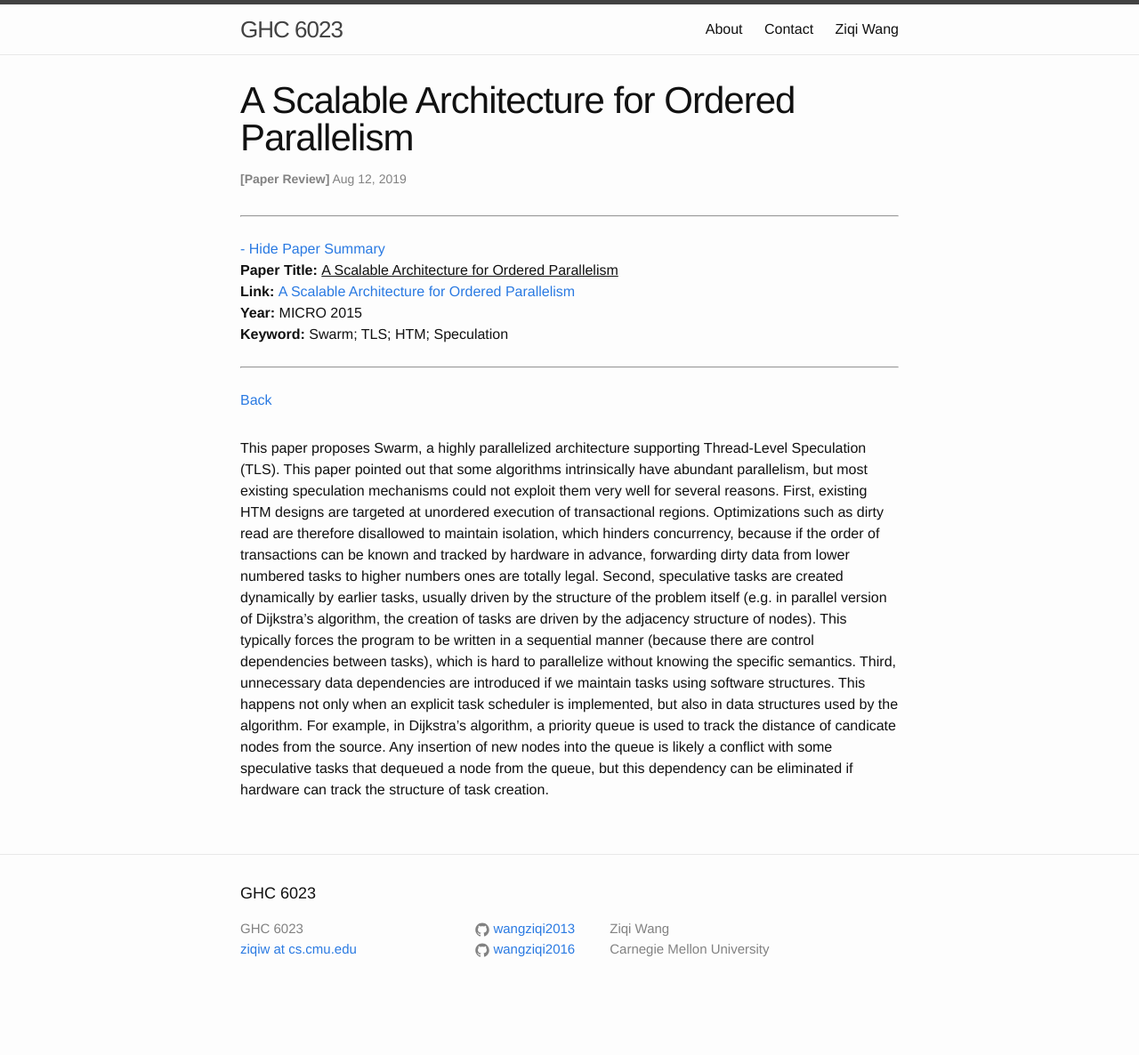
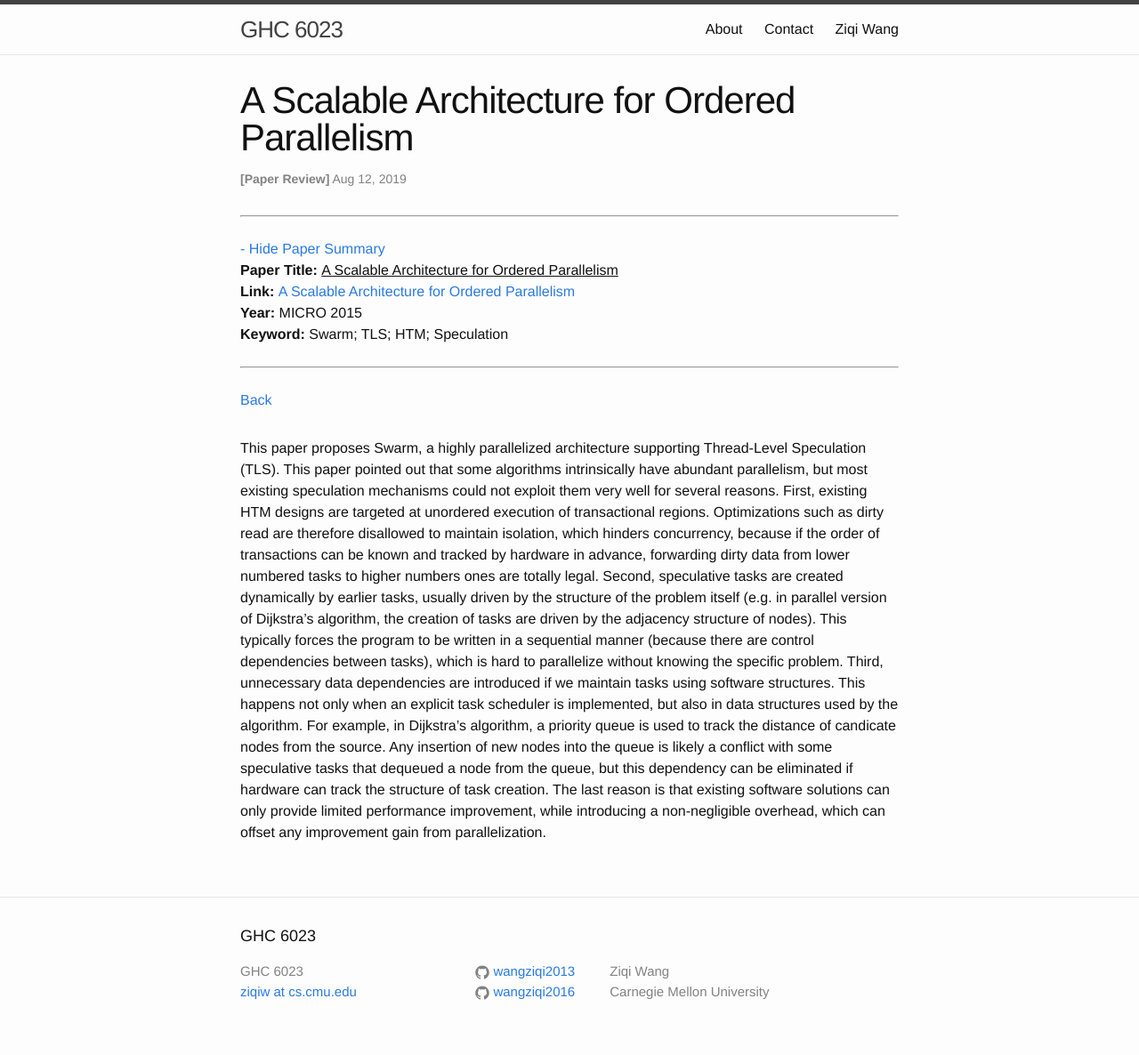
Before and after one commit to wangziqi2013/wangziqi2013.github.io, a Jekyll site: the page built from _posts/2019-08-12-swarm.markdown, in a window 1280 px wide. Shown: the whole page at 89% size. Built offline with Jekyll 4.4.1, drawn with Linux system fonts in a browser that asks for light colours; before the commit the page ends 1138 px from its top, so only the background shows below that.

Commit message:
Adding last reason

```diff
--- a/_posts/2019-08-12-swarm.markdown
+++ b/_posts/2019-08-12-swarm.markdown
@@ -22,8 +22,10 @@ from lower numbered tasks to higher numbers ones are totally legal. Second, spec
 by earlier tasks, usually driven by the structure of the problem itself (e.g. in parallel version of Dijkstra's algorithm,
 the creation of tasks are driven by the adjacency structure of nodes). This typically forces the program to be written
 in a sequential manner (because there are control dependencies between tasks), which is hard to parallelize without knowing
-the specific semantics. Third, unnecessary data dependencies are introduced if we maintain tasks using software structures.
+the specific problem. Third, unnecessary data dependencies are introduced if we maintain tasks using software structures.
 This happens not only when an explicit task scheduler is implemented, but also in data structures used by the algorithm.
 For example, in Dijkstra's algorithm, a priority queue is used to track the distance of candicate nodes from the source.
 Any insertion of new nodes into the queue is likely a conflict with some speculative tasks that dequeued a node from
-the queue, but this dependency can be eliminated if hardware can track the structure of task creation.
+the queue, but this dependency can be eliminated if hardware can track the structure of task creation. The last
+reason is that existing software solutions can only provide limited performance improvement, while introducing a
+non-negligible overhead, which can offset any improvement gain from parallelization.
```
